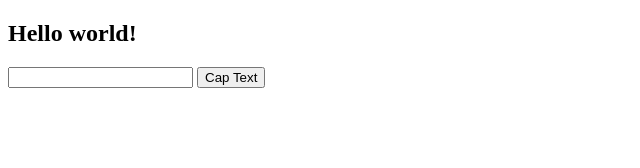
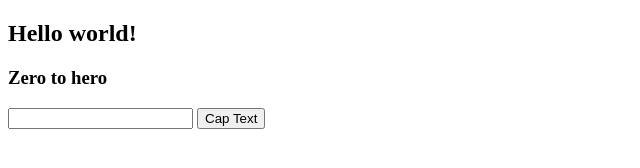
Before and after one commit to tranhuynhducHSU/helloworld, a plain HTML site: page index.html in a window 1280 px wide. Shown: the whole page, without its empty margins (0-640 px from the left). Drawn offline with Linux system fonts and the light colour scheme.

Commit message:
add text

```diff
--- a/index.html
+++ b/index.html
@@ -17,6 +17,7 @@
 </head>
 <body>
     <h2> Hello world! </h2>
+    <h3> Zero to hero </h3>
     <input type="text" id="textToCap">
     <button onclick="ClickBT()">Cap Text</button>
 </body>
```
